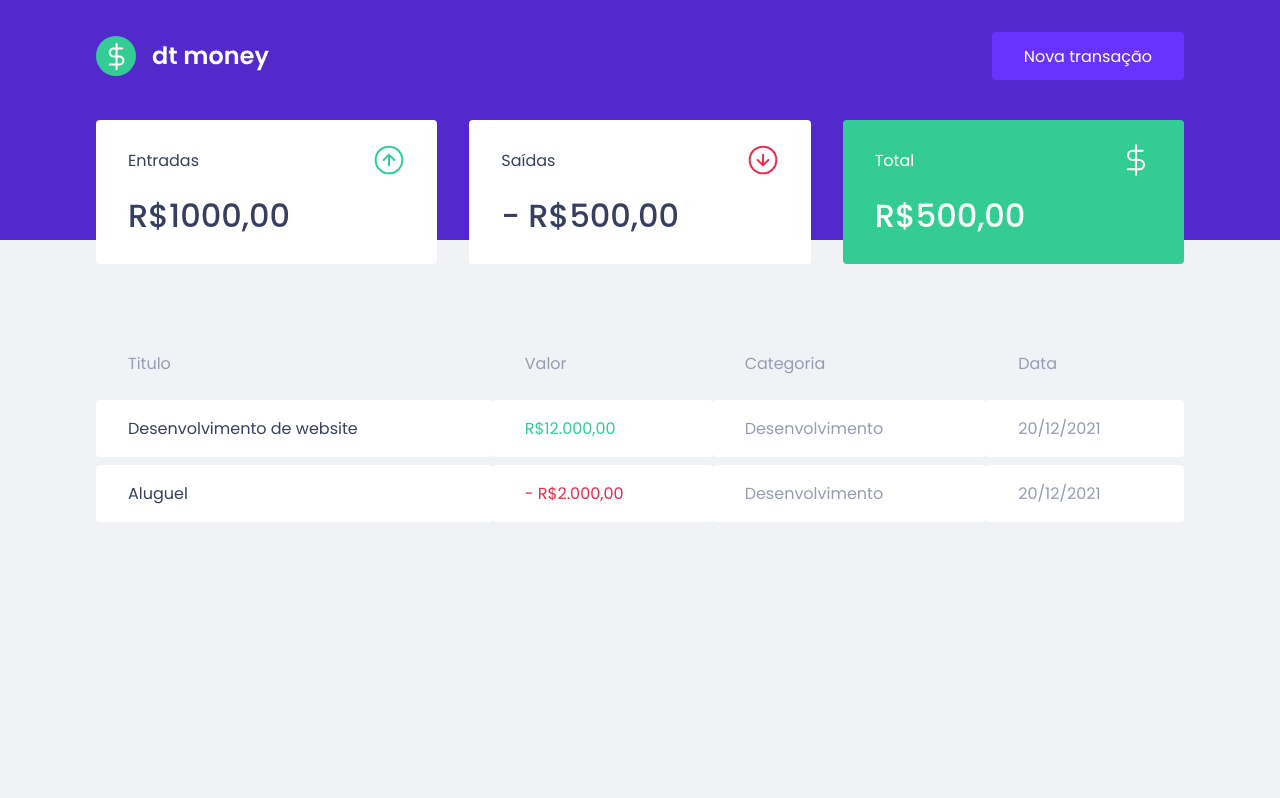
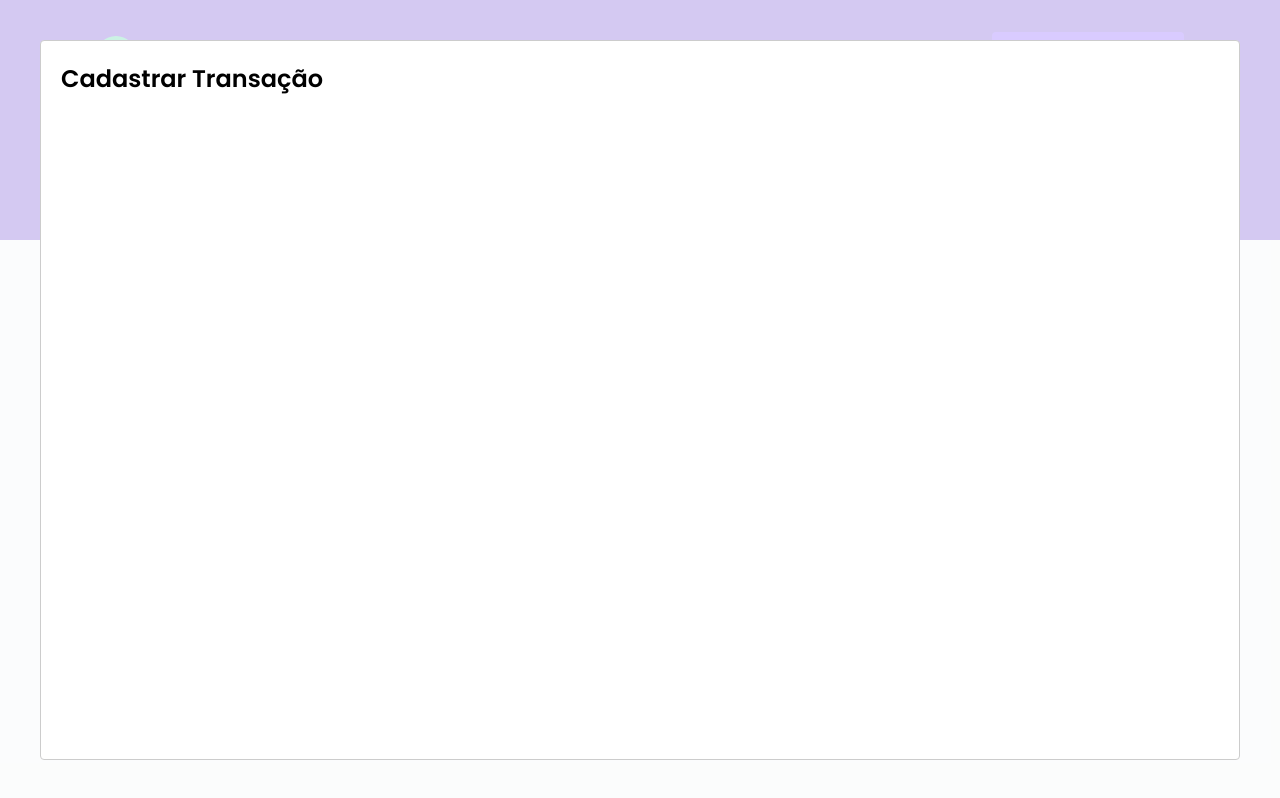
Before and after one commit to giovannikarioca/dtmoney, a React (Create React App) app: page / in a window 1280 px wide. Both pictures are taken after a click on the button "Nova transação". Built offline with nearby package versions, Linux system fonts and the light colour scheme; no server answers; what miragejs would draw is missing.

Commit message:
Create modal NewTransaction

```diff
--- a/package.json
+++ b/package.json
@@ -7,6 +7,7 @@
     "miragejs": "^0.1.41",
     "react": "^17.0.2",
     "react-dom": "^17.0.2",
+    "react-modal": "^3.13.1",
     "react-scripts": "4.0.3",
     "styled-components": "^5.3.0",
     "web-vitals": "^1.0.1"
@@ -19,6 +20,7 @@
     "@types/node": "^12.0.0",
     "@types/react": "^17.0.0",
     "@types/react-dom": "^17.0.0",
+    "@types/react-modal": "^3.12.0",
     "@types/styled-components": "^5.1.9",
     "typescript": "^4.1.2"
   },
--- a/src/App.tsx
+++ b/src/App.tsx
@@ -1,12 +1,33 @@
 import { Dashboard } from './components/Dashboard';
+import Modal from 'react-modal';
 import { Header } from './components/Header';
 import { GlobalStyle } from './styles/global';
+import { useState } from 'react';
+
+Modal.setAppElement('#root');
 
 export function App() {
+
+  const [isNewTransactionModalOpen, setIsNewTransactionModalOpen] = useState(false);
+
+    function handleOpenNewTransactionModal() {
+        setIsNewTransactionModalOpen(true);
+    }
+    function handleCloseNewTransactionModal() {
+        setIsNewTransactionModalOpen(false);
+    }
+
   return (
     <>
-      <Header />
+      <Header onOpenNewTransactionModal={handleOpenNewTransactionModal} />
       <Dashboard />
+
+      <Modal
+        isOpen={isNewTransactionModalOpen}
+        onRequestClose={handleCloseNewTransactionModal}>
+        <h2>Cadastrar Transação</h2>
+      </Modal>
+
       <GlobalStyle />
     </>
   );
--- a/src/components/Header/index.tsx
+++ b/src/components/Header/index.tsx
@@ -1,14 +1,23 @@
-import logoImg from '../../assets/logo.svg'
-import { Container, Content } from './styles'
+import logoImg from '../../assets/logo.svg';
+import { Container, Content } from './styles';
 
-export function Header() {
+
+interface HeaderProps {
+    onOpenNewTransactionModal: () => void;
+}
+
+export function Header({ onOpenNewTransactionModal}: HeaderProps) {
+
+
     return (
         <Container>
             <Content>
                 <img src={logoImg} alt="dt money" />
-                <button type="button">
+                <button type="button" onClick={onOpenNewTransactionModal}>
                     Nova transação
                 </button>
+
+
             </Content>
         </Container>
     )
```
Also changed, not shown: 1 other file (tests, documents, lock files or other folders).
